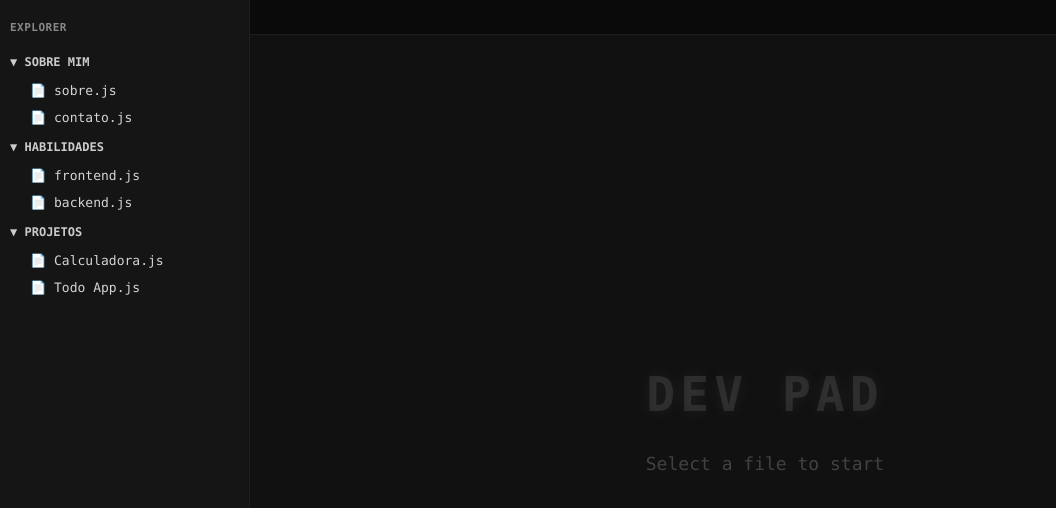
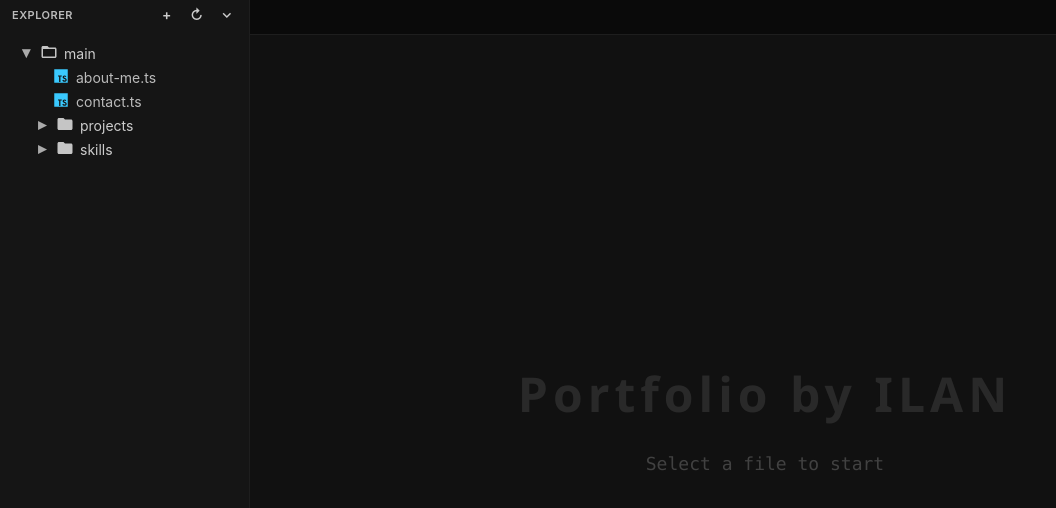
Before and after one commit to nandotPro/Portfolio, a Next.js app: page / in a window 1280 px wide. Shown: the top 508 px of the page, without its empty margins (0-1056 px from the left). Built offline with nearby package versions, Linux system fonts and the light colour scheme.

Commit message:
feat: add sidebar visual improvement

```diff
--- a/app/layout.tsx
+++ b/app/layout.tsx
@@ -2,8 +2,8 @@ import type { Metadata } from "next";
 import "./globals.css";
 
 export const metadata: Metadata = {
-  title: "Portfólio Matrix",
-  description: "Portfólio estilo Matrix/VSCode",
+  title: "Dev Pad",
+  description: "ilan Portfolio/VSCode",
 };
 
 export default function RootLayout({
--- a/components/Editor.module.css
+++ b/components/Editor.module.css
@@ -39,6 +39,7 @@
   white-space: nowrap;
   overflow: hidden;
   text-overflow: ellipsis;
+  height: 35px;
 }
 
 .tab:hover {
@@ -47,10 +48,10 @@
 
 .activeTab {
   background-color: var(--editor-bg);
-  color: var(--matrix-green);
-  text-shadow: 0 0 2px var(--matrix-green-glow);
-  border-bottom: 1px solid var(--matrix-green);
-  margin-bottom: -1px; /* Compensa a borda inferior */
+  color: #ffffff;
+  border-bottom: 1px solid #1e8ad6;
+  margin-bottom: -1px;
+  font-weight: 500;
 }
 
 .closeTab {
@@ -143,10 +144,10 @@
   font-size: 48px;
   font-weight: bold;
   color: rgba(180, 180, 180, 0.15);
-  text-shadow: 0 0 15px rgba(180, 180, 180, 0.1);
+  text-shadow: none;
   margin-bottom: 20px;
   letter-spacing: 5px;
-  font-family: 'Consolas', 'Monaco', 'Courier New', monospace;
+  font-family: 'Segoe UI', sans-serif;
 }
 
 .welcomeSubtitle {
--- a/components/Editor.tsx
+++ b/components/Editor.tsx
@@ -106,7 +106,9 @@ export default function Editor({
             className={`${styles.tab} ${activeFileId === file.id ? styles.activeTab : ''}`}
             onClick={() => onSwitchProject(file.id)}
           >
-            {file.name}
+            {file.name.endsWith('.js')
+              ? file.name.replace('.js', '.ts')
+              : file.name}
             <span
               className={styles.closeTab}
               onClick={(e) => handleCloseTab(file.id, e)}
@@ -140,7 +142,7 @@ export default function Editor({
         ) : (
           <div className={styles.welcomeScreen}>
             <div className={styles.welcomeText}>
-              <span className={styles.welcomeTitle}>DEV PAD</span>
+              <span className={styles.welcomeTitle}>Portfolio by ILAN</span>
               <span className={styles.welcomeSubtitle}>Select a file to start</span>
             </div>
           </div>
--- a/components/Layout.tsx
+++ b/components/Layout.tsx
@@ -22,21 +22,30 @@ export default function Layout({ children }: LayoutProps) {
   // Arquivo ativo atual
   const [activeFileId, setActiveFileId] = useState<string | null>(null);
 
-  const handleOpenProject = (projectId: string) => {
+  const handleOpenProject = (projectPath: string, fileId: string = '') => {
+    const fileInfo = {
+      id: fileId || projectPath,
+      path: projectPath,
+      name: getProjectName(projectPath),
+      content: null,
+      animated: false
+    };
+
+    // Verificação para garantir que o nome do arquivo inclua a extensão .ts
+    if (fileInfo.name && !fileInfo.name.endsWith('.ts') && !fileInfo.name.endsWith('.js')) {
+      fileInfo.name = `${fileInfo.name}.ts`;
+    }
+
     // Verificar se o arquivo já está aberto
-    const isFileOpen = openFiles.some(file => file.id === projectId);
+    const isFileOpen = openFiles.some(file => file.id === fileInfo.id);
 
     if (!isFileOpen) {
       // Adicionar novo arquivo à lista (não animado ainda)
-      setOpenFiles(prev => [...prev, {
-        id: projectId,
-        name: `${projectId}.js`,
-        animated: false
-      }]);
+      setOpenFiles(prev => [...prev, fileInfo]);
     }
 
     // Definir como arquivo ativo
-    setActiveFileId(projectId);
+    setActiveFileId(fileInfo.id);
   };
 
   const handleCloseProject = (projectId: string) => {
@@ -73,7 +82,11 @@ export default function Layout({ children }: LayoutProps) {
   return (
     <div className={styles.container}>
       <div className={styles.editorContainer}>
-        <Sidebar setActiveProject={handleOpenProject} />
+        <Sidebar
+          setActiveProject={handleOpenProject}
+          activeFileId={activeFileId}
+          openFiles={openFiles}
+        />
         <Editor
           openFiles={openFiles}
           activeFileId={activeFileId}
@@ -89,3 +102,19 @@ export default function Layout({ children }: LayoutProps) {
     </div>
   );
 }
+
+const getProjectName = (projectPath: string): string => {
+  // Mapear caminhos para nomes de arquivos específicos da sidebar
+  const pathToNameMap: Record<string, string> = {
+    'about': 'about-me.ts',
+    'contact': 'contact.ts',
+    'backend': 'backend-api.ts',
+    'devops': 'devops-pipeline.ts',
+    'ai': 'ai-project.ts',
+    'tech': 'tech-stack.ts',
+    'tools': 'tools.ts',
+    // Adicione outros mapeamentos conforme necessário
+  };
+
+  return pathToNameMap[projectPath] || `${projectPath}.ts`;
+};
--- a/components/Sidebar.module.css
+++ b/components/Sidebar.module.css
@@ -3,17 +3,49 @@
   background-color: var(--sidebar-bg);
   overflow-y: auto;
   border-right: 1px solid #1e1e1e;
-  padding-top: 10px;
   height: 100%;
   z-index: 10;
+  font-family: -apple-system, BlinkMacSystemFont, 'Segoe UI', Roboto, Oxygen, Ubuntu, Cantarell, 'Open Sans', 'Helvetica Neue', sans-serif;
+}
+
+.explorerSection {
+  padding: 0;
 }
 
 .explorerHeader {
-  padding: 10px;
-  color: #888;
+  display: flex;
+  align-items: center;
+  justify-content: space-between;
+  padding: 4px 12px;
+  color: #bbbbbb;
   font-size: 11px;
-  font-weight: bold;
+  font-weight: 600;
   letter-spacing: 0.5px;
+  text-transform: uppercase;
+  background-color: var(--sidebar-bg);
+  height: 30px;
+}
+
+.explorerActions {
+  display: flex;
+  gap: 10px;
+  align-items: center;
+}
+
+.actionButton {
+  color: #cccccc;
+  cursor: pointer;
+  font-size: 14px;
+  display: flex;
+  align-items: center;
+  justify-content: center;
+  width: 20px;
+  height: 20px;
+  line-height: 1;
+}
+
+.actionButton:hover {
+  color: #ffffff;
 }
 
 .sectionHeader {
@@ -27,28 +59,110 @@
 
 .sectionHeader:hover {
   background-color: #1e1e1e;
-  color: var(--matrix-green);
-  text-shadow: 0 0 3px var(--matrix-green-glow);
 }
 
-.fileList {
-  padding-left: 20px;
+.fileTree {
+  width: 100%;
+  margin-top: 10px;
 }
 
-.file {
-  padding: 4px 10px;
-  cursor: pointer;
-  font-size: 13px;
+.folderItem, .fileItem {
   display: flex;
   align-items: center;
-  gap: 5px;
+  padding: 4px 8px;
+  font-size: 14px;
+  cursor: pointer;
   transition: all 0.2s ease;
+  white-space: nowrap;
+  overflow: hidden;
+  text-overflow: ellipsis;
+  position: relative;
+  height: 24px;
 }
 
-.file:hover {
-  background-color: #1e1e1e;
-  color: var(--matrix-green);
-  text-shadow: 0 0 3px var(--matrix-green-glow);
+.folderItem {
+  color: #ccc;
+}
+
+.fileItem {
+  color: #bbb;
+}
+
+.activeFile {
+  background-color: #37373d;
+  color: #ffffff;
+}
+
+.folderItem:hover, .fileItem:hover {
+  background-color: #2a2a2a;
+}
+
+.folderIcon, .fileIcon {
+  margin-right: 6px;
+  font-size: 15px;
+  width: 18px;
+  height: 18px;
+  display: flex;
+  align-items: center;
+  justify-content: center;
+}
+
+.folderArrow {
+  width: 20px;
+  height: 20px;
+  display: flex;
+  align-items: center;
+  justify-content: center;
+  margin-right: 4px;
+  font-size: 16px;
+  color: #aaa;
+  font-weight: bold;
+}
+
+.itemName {
+  flex: 1;
+  overflow: hidden;
+  text-overflow: ellipsis;
+  padding-top: 2px;
+}
+
+.folderContents {
+  width: 100%;
+  position: relative;
+}
+
+/* Remover a linha vertical problemática */
+.folderContents::before {
+  content: none;
+}
+
+/* Classes para os diferentes tipos de ícones */
+.iconFolder {
+  color: #c5c5c5;
+}
+
+.iconFolderOpen {
+  color: #c5c5c5;
+}
+
+.iconTS {
+  color: #3ac9fe;
+}
+
+.iconJS {
+  color: #f1e05a;
+}
+
+.iconHTML {
+  color: #e44d26;
+}
+
+.iconCSS {
+  color: #264de4;
+}
+
+.iconJSON {
+  color: #fcdd00;
 }
 
 /* Regra de mídia para dispositivos móveis */
@@ -61,3 +175,9 @@
     border-bottom: 1px solid #1e1e1e;
   }
 }
+
+/* Ajuste específico para o ícone de colapsar */
+.collapseButton {
+  position: relative;
+  top: -2px; /* Ajusta a posição vertical */
+}
--- a/components/Sidebar.tsx
+++ b/components/Sidebar.tsx
@@ -1,88 +1,241 @@
 'use client';
 
-import { useState } from 'react';
+import { useState, useEffect } from 'react';
 import styles from './Sidebar.module.css';
 
 interface SidebarProps {
   setActiveProject: (project: string) => void;
+  activeFileId: string | null;
+  openFiles: any[];
 }
 
-type SectionName = 'about' | 'skills' | 'projects';
+type FolderType = {
+  id: string;
+  name: string;
+  isFolder: true;
+  children: (FolderType | FileType)[];
+  isOpen?: boolean;
+};
 
-export default function Sidebar({ setActiveProject }: SidebarProps) {
-  const [expandedSections, setExpandedSections] = useState({
-    about: true,
-    skills: true,
-    projects: true
+type FileType = {
+  id: string;
+  name: string;
+  isFolder: false;
+  path: string;
+  fileType?: string;
+};
+
+const getFileType = (fileName: string): string => {
+  if (fileName.endsWith('.ts')) return 'ts';
+  if (fileName.endsWith('.js')) return 'js';
+  if (fileName.endsWith('.html')) return 'html';
+  if (fileName.endsWith('.css')) return 'css';
+  if (fileName.endsWith('.json')) return 'json';
+  return 'default';
+};
+
+export default function Sidebar({ setActiveProject, activeFileId, openFiles }: SidebarProps) {
+  const [activeFile, setActiveFile] = useState<string | null>(null);
+
+  useEffect(() => {
+    setActiveFile(activeFileId);
+  }, [activeFileId]);
+
+  const [fileStructure, setFileStructure] = useState<FolderType>({
+    id: 'root',
+    name: 'main',
+    isFolder: true,
+    isOpen: true,
+    children: [
+      {
+        id: 'about-me',
+        name: 'about-me.ts',
+        isFolder: false,
+        path: 'about',
+        fileType: 'ts'
+      },
+      {
+        id: 'contact',
+        name: 'contact.ts',
+        isFolder: false,
+        path: 'contact',
+        fileType: 'ts'
+      },
+      {
+        id: 'projects',
+        name: 'projects',
+        isFolder: true,
+        isOpen: false,
+        children: [
+          {
+            id: 'backend-api',
+            name: 'backend-api.ts',
+            isFolder: false,
+            path: 'backend',
+            fileType: 'ts'
+          },
+          {
+            id: 'devops-pipeline',
+            name: 'devops-pipeline.ts',
+            isFolder: false,
+            path: 'devops',
+            fileType: 'ts'
+          },
+          {
+            id: 'ai-project',
+            name: 'ai-project.ts',
+            isFolder: false,
+            path: 'ai',
+            fileType: 'ts'
+          }
+        ]
+      },
+      {
+        id: 'skills',
+        name: 'skills',
+        isFolder: true,
+        isOpen: false,
+        children: [
+          {
+            id: 'tech-stack',
+            name: 'tech-stack.ts',
+            isFolder: false,
+            path: 'tech',
+            fileType: 'ts'
+          },
+          {
+            id: 'tools',
+            name: 'tools.ts',
+            isFolder: false,
+            path: 'tools',
+            fileType: 'ts'
+          }
+        ]
+      }
+    ]
   });
 
-  const projects = [
-    { id: 'calculadora', name: 'Calculadora', tech: 'React' },
-    { id: 'todoapp', name: 'Todo App', tech: 'Next.js' },
-    // Adicione mais projetos conforme necessário
-  ];
+  const toggleFolder = (folderId: string, e: React.MouseEvent) => {
+    e.stopPropagation();
 
-  const toggleSection = (section: SectionName) => {
-    setExpandedSections({
-      ...expandedSections,
-      [section]: !expandedSections[section]
-    });
+    const toggleFolderRecursive = (item: FolderType | FileType): FolderType | FileType => {
+      if (!item.isFolder) return item;
+
+      if (item.id === folderId) {
+        return { ...item, isOpen: !item.isOpen };
+      }
+
+      return {
+        ...item,
+        children: item.children.map(child => toggleFolderRecursive(child))
+      };
+    };
+
+    setFileStructure(prevStructure => toggleFolderRecursive(prevStructure) as FolderType);
   };
 
-  const handleFileClick = (projectId: string) => {
-    setActiveProject(projectId);
+  const isFileOpen = (fileId: string): boolean => {
+    return openFiles.some(file => file.id === fileId);
+  };
+
+  const handleFileClick = (filePath: string, fileId: string) => {
+    setActiveProject(filePath);
+    setActiveFile(fileId);
+  };
+
+  const renderFolderIcon = (isOpen: boolean = false) => (
+    <svg className={`${styles.folderIcon} ${isOpen ? styles.iconFolderOpen : styles.iconFolder}`}
+         width="16" height="16" viewBox="0 0 24 24">
+      {isOpen
+        ? <path fill="currentColor" d="M20 6h-8l-2-2H4c-1.1 0-1.99.9-1.99 2L2 18c0 1.1.9 2 2 2h16c1.1 0 2-.9 2-2V8c0-1.1-.9-2-2-2zm0 12H4V8h16v10z"/>
+        : <path fill="currentColor" d="M10 4H4c-1.1 0-1.99.9-1.99 2L2 18c0 1.1.9 2 2 2h16c1.1 0 2-.9 2-2V8c0-1.1-.9-2-2-2h-8l-2-2z"/>
+      }
+    </svg>
+  );
+
+  const getFileIcon = (fileType: string) => {
+    switch (fileType) {
+      case 'ts':
+        return (
+          <svg className={`${styles.fileIcon} ${styles.iconTS}`} width="16" height="16" viewBox="0 0 24 24">
+            <path fill="currentColor" d="M3,3H21V21H3V3M13.71,17.86C14.21,18.84 15.22,19.59 16.8,19.59C18.4,19.59 19.6,18.76 19.6,17.23C19.6,15.82 18.79,15.19 17.35,14.57L16.93,14.39C16.2,14.08 15.89,13.87 15.89,13.37C15.89,12.96 16.2,12.64 16.7,12.64C17.18,12.64 17.5,12.85 17.79,13.37L19.1,12.5C18.55,11.54 17.77,11.17 16.7,11.17C15.19,11.17 14.22,12.13 14.22,13.4C14.22,14.78 15.03,15.43 16.25,15.95L16.67,16.13C17.45,16.47 17.91,16.68 17.91,17.26C17.91,17.74 17.46,18.09 16.76,18.09C15.93,18.09 15.45,17.66 15.09,17.06L13.71,17.86M13,11.25H8V12.75H9.5V20H11.25V12.75H13V11.25Z" />
+          </svg>
+        );
+      case 'js':
+        return (
+          <svg className={`${styles.fileIcon} ${styles.iconJS}`} width="16" height="16" viewBox="0 0 24 24">
+            <path fill="currentColor" d="M3,3H21V21H3V3M7.73,18.04C8.13,18.89 8.92,19.59 10.27,19.59C11.77,19.59 12.8,18.79 12.8,17.04V11.26H11.1V17C11.1,17.86 10.75,18.08 10.2,18.08C9.62,18.08 9.38,17.68 9.11,17.21L7.73,18.04M13.71,17.86C14.21,18.84 15.22,19.59 16.8,19.59C18.4,19.59 19.6,18.76 19.6,17.23C19.6,15.82 18.79,15.19 17.35,14.57L16.93,14.39C16.2,14.08 15.89,13.87 15.89,13.37C15.89,12.96 16.2,12.64 16.7,12.64C17.18,12.64 17.5,12.85 17.79,13.37L19.1,12.5C18.55,11.54 17.77,11.17 16.7,11.17C15.19,11.17 14.22,12.13 14.22,13.4C14.22,14.78 15.03,15.43 16.25,15.95L16.67,16.13C17.45,16.47 17.91,16.68 17.91,17.26C17.91,17.74 17.46,18.09 16.76,18.09C15.93,18.09 15.45,17.66 15.09,17.06L13.71,17.86Z" />
+          </svg>
+        );
+      default:
+        return (
+          <svg className={styles.fileIcon} width="16" height="16" viewBox="0 0 24 24">
+            <path fill="currentColor" d="M13,9H18.5L13,3.5V9M6,2H14L20,8V20A2,2 0 0,1 18,22H6C4.89,22 4,21.1 4,20V4C4,2.89 4.89,2 6,2M15,18V16H6V18H15M18,14V12H6V14H18Z" />
+          </svg>
+        );
+    }
+  };
+
+  const FileTreeItem = ({ item, depth = 0 }: { item: FolderType | FileType, depth?: number }) => {
+    const paddingLeft = 8 + (depth * 16);
+
+    if (item.isFolder) {
+      return (
+        <div>
+          <div
+            className={styles.folderItem}
+            onClick={(e) => toggleFolder(item.id, e)}
+          >
+            <div style={{ paddingLeft: `${paddingLeft}px`, display: 'flex', alignItems: 'center' }}>
+              <div className={styles.folderArrow}>
+                {item.isOpen ? '▾' : '▸'}
+              </div>
+              {renderFolderIcon(item.isOpen)}
+              <span className={styles.itemName}>{item.name}</span>
+            </div>
+          </div>
+
+          {item.isOpen && (
+            <div className={styles.folderContents}>
+              {item.children.map(child => (
+                <FileTreeItem key={child.id} item={child} depth={depth + 1} />
+              ))}
+            </div>
+          )}
+        </div>
+      );
+    } else {
+      const fileType = item.fileType || getFileType(item.name);
+      return (
+        <div
+          className={styles.fileItem}
+          onClick={() => handleFileClick(item.path, item.id)}
+        >
+          <div style={{ paddingLeft: `${paddingLeft + 20}px`, display: 'flex', alignItems: 'center' }}>
+            {getFileIcon(fileType)}
+            <span className={styles.itemName}>{item.name}</span>
+          </div>
+        </div>
+      );
+    }
   };
 
   return (
     <div className={styles.sidebar}>
-      <div className={styles.explorerHeader}>
-        EXPLORER
+      <div className={styles.explorerSection}>
+        <div className={styles.explorerHeader}>
+          <span>EXPLORER</span>
+          <div className={styles.explorerActions}>
+            <span className={styles.actionButton} title="New File">+</span>
+            <span className={styles.actionButton} title="Refresh">↻</span>
+            <span className={`${styles.actionButton} ${styles.collapseButton}`} title="Collapse All">⌄</span>
+          </div>
+        </div>
       </div>
 
-      <div className={styles.sectionHeader} onClick={() => toggleSection('about')}>
-        {expandedSections.about ? '▼' : '►'} SOBRE MIM
+      <div className={styles.fileTree}>
+        <FileTreeItem item={fileStructure} />
       </div>
-      {expandedSections.about && (
-        <div className={styles.fileList}>
-          <div className={styles.file} onClick={() => handleFileClick('about')}>
-            📄 sobre.js
-          </div>
-          <div className={styles.file} onClick={() => handleFileClick('contact')}>
-            📄 contato.js
-          </div>
-        </div>
-      )}
-
-      <div className={styles.sectionHeader} onClick={() => toggleSection('skills')}>
-        {expandedSections.skills ? '▼' : '►'} HABILIDADES
-      </div>
-      {expandedSections.skills && (
-        <div className={styles.fileList}>
-          <div className={styles.file} onClick={() => handleFileClick('frontend')}>
-            📄 frontend.js
-          </div>
-          <div className={styles.file} onClick={() => handleFileClick('backend')}>
-            📄 backend.js
-          </div>
-        </div>
-      )}
-
-      <div className={styles.sectionHeader} onClick={() => toggleSection('projects')}>
-        {expandedSections.projects ? '▼' : '►'} PROJETOS
-      </div>
-      {expandedSections.projects && (
-        <div className={styles.fileList}>
-          {projects.map(project => (
-            <div
-              key={project.id}
-              className={styles.file}
-              onClick={() => handleFileClick(project.id)}
-            >
-              📄 {project.name}.js
-            </div>
-          ))}
-        </div>
-      )}
     </div>
   );
 }
```
